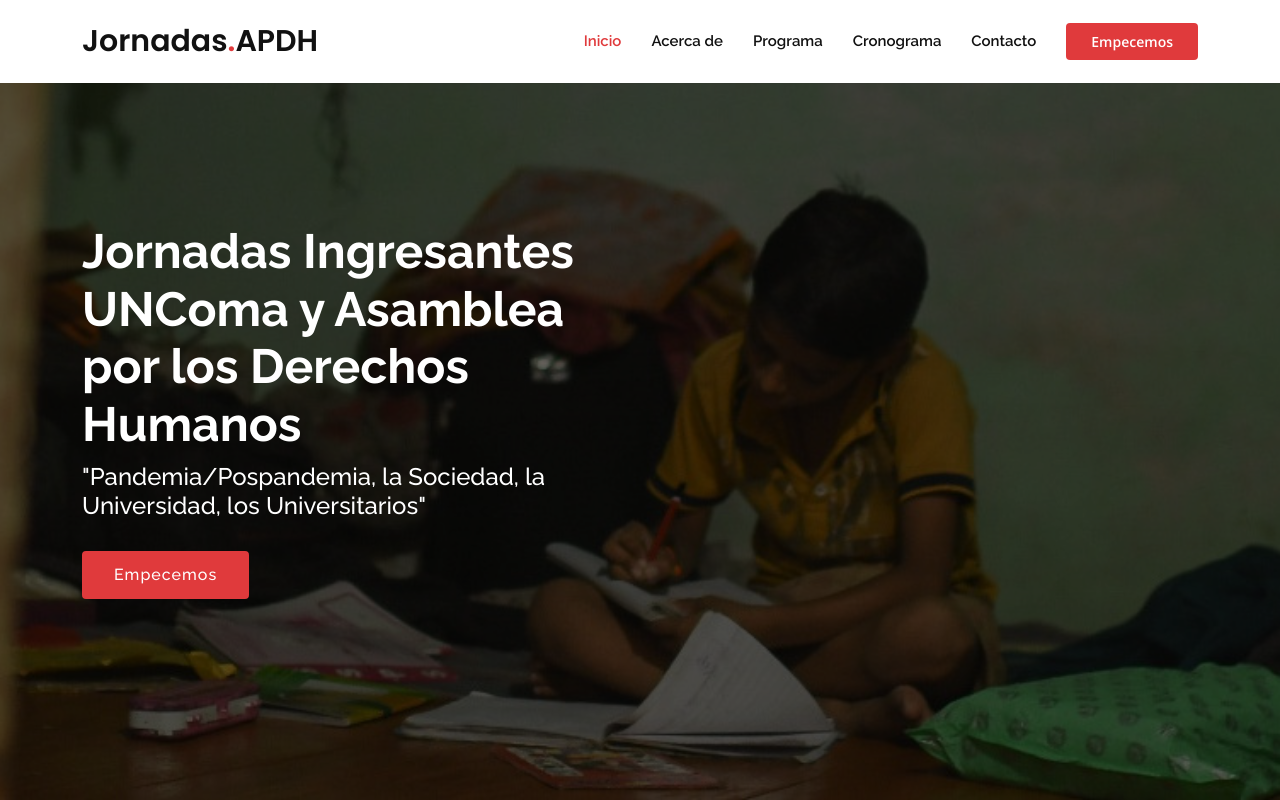
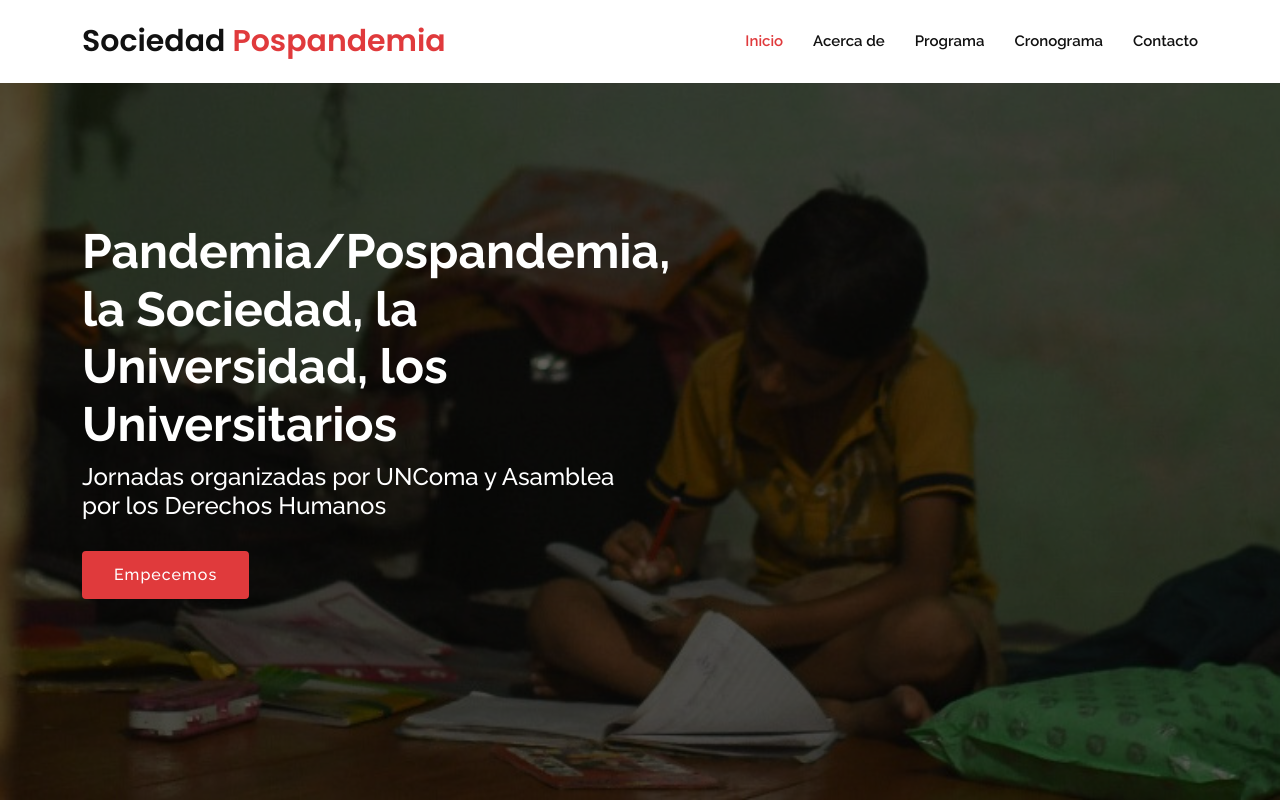
Before and after one commit to pkogan/pospandemia, a plain HTML site: page index.html in a window 1280 px wide. Shown: the top 800 px of the page. Drawn offline with nearby package versions, Linux system fonts and the light colour scheme; files whose address does not match are found by name.

Commit message:
cambio título

```diff
--- a/index.html
+++ b/index.html
@@ -41,7 +41,7 @@
   <!-- ======= Header ======= -->
   <header id="header" class="fixed-top d-flex align-items-center">
     <div class="container d-flex align-items-center">
-      <h1 class="logo me-auto"><a href="index.html">Jornadas<span>.</span>APDH</a></h1>
+      <h1 class="logo me-auto"><a href="index.html">Sociedad <span>Pospandemia</span></a></h1>
       <!-- Uncomment below if you prefer to use an image logo -->
       <!-- <a href="index.html" class="logo me-auto"><img src="assets/img/logo.png" alt=""></a>-->
 
@@ -75,7 +75,7 @@
         <i class="bi bi-list mobile-nav-toggle"></i>
       </nav><!-- .navbar -->
 
-      <a href="#about" class="get-started-btn scrollto">Empecemos</a>
+<!--      <a href="#about" class="get-started-btn scrollto">Empecemos</a>-->
     </div>
   </header><!-- End Header -->
 
@@ -85,9 +85,9 @@
     <div class="container" data-aos="zoom-out" data-aos-delay="100">
       <div class="row">
         <div class="col-xl-6">
-          <h1>Jornadas Ingresantes UNComa y Asamblea por los Derechos Humanos</h1>
-          <h2>"Pandemia/Pospandemia, la Sociedad,
-la Universidad, los Universitarios"</h2>
+          <h1>Pandemia/Pospandemia, la Sociedad,
+la Universidad, los Universitarios</h1>
+          <h2>Jornadas organizadas por UNComa y Asamblea por los Derechos Humanos</h2>
           <a href="#about" class="btn-get-started scrollto">Empecemos</a>
         </div>
       </div>
@@ -125,7 +125,8 @@ la Universidad, los Universitarios"</h2>
         <div class="row no-gutters">
           <div class="content col-xl-5 d-flex align-items-stretch">
             <div class="content">
-              <h3>Jornadas Ingresantes UNComa y Asamblea por los Derechos Humanos</h3>
+              <h3>Jornadas "Pandemia/Pospandemia, la Sociedad,
+la Universidad, los Universitarios" organizadas por UNComa y APDH</h3>
               <p>
                 La Pandemia la
 pandemia configura un hecho inédito por su escala global y su extensión en el tiempo y, el plano
```
